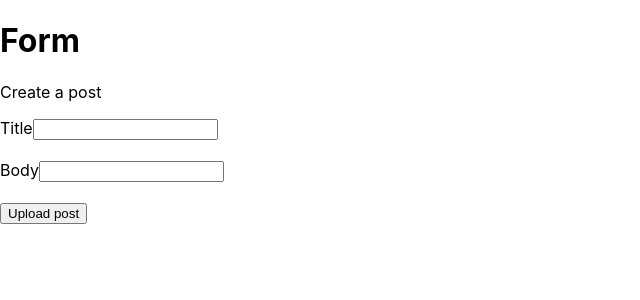
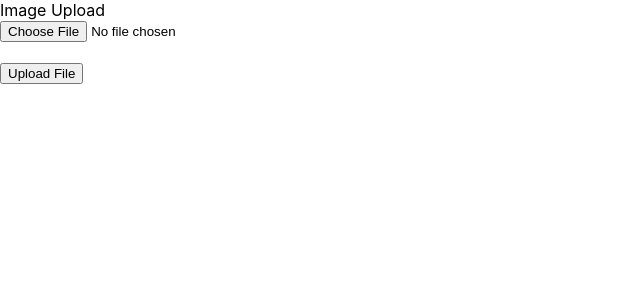
Before and after one commit to tjcchen/a-react-repo, a React (Create React App) app in the folder react-app/: page / in a window 1280 px wide. Shown: the top 300 px of the page, without its empty margins (0-640 px from the left). Built offline with nearby package versions, Linux system fonts and the light colour scheme.

Commit message:
feat: adding upload file logic

```diff
--- a/react-app/src/App3.jsx
+++ b/react-app/src/App3.jsx
@@ -2,12 +2,16 @@
  * Entry of App3
  */
 
-import Form from "./components/Card/form";
+// import Form from "./components/Card/form";
+import FileUpload from "./components/FileUpload";
 
 function App() {
   return (
     <>
-       <Form />
+      {/* form fetching data */}
+      {/* <Form /> */}
+      {/* uploading an image */}
+      <FileUpload />
     </>
   );
 }
--- /dev/null
+++ b/react-app/src/components/FileUpload.jsx
@@ -0,0 +1,38 @@
+import axios from "axios";
+import { useState } from "react";
+
+export default function FileUpload() {
+  const [file, setFile] = useState(null);
+
+  const onChange = (e) => setFile(e.target.files[0]);
+
+  const onSubmit = async (e) => {
+    e.preventDefault();
+
+    const formData = new FormData();
+    let response = null;
+    formData.append('file', file);
+
+    try {
+      response = await axios.post('http://www.tjcchen.cn', formData);
+      console.log(JSON.stringify(formData));
+      console.log(response);
+    } catch (ex) {
+      console.log(JSON.stringify(formData));
+      console.log(response);
+    }
+  };
+
+  return (
+    <>
+      <form onSubmit={onSubmit}>
+        <label htmlFor="file">Image Upload</label>
+        <br />
+        <input type="file" name="file" id="file" accept=".jpg,.png" onChange={onChange} />
+        <br />
+        <br />
+        <button type="submit">Upload File</button>
+      </form>
+    </>
+  );
+}
```
Lines whose indentation alone changed are shown as unchanged.
